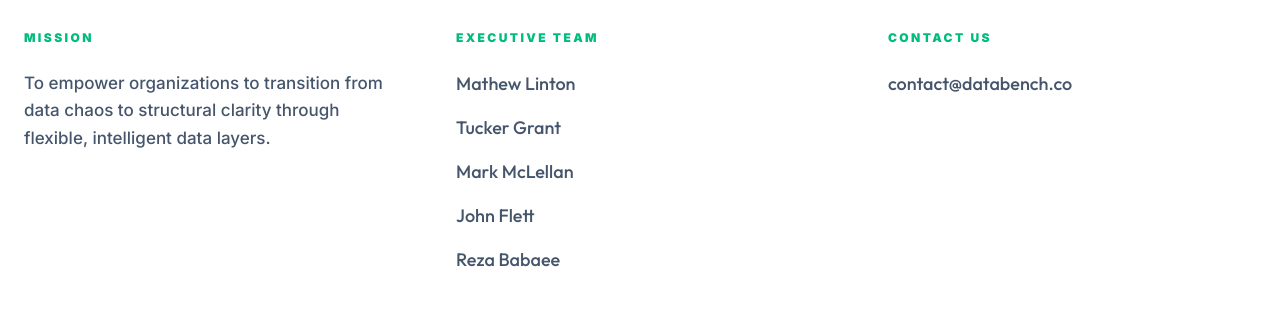
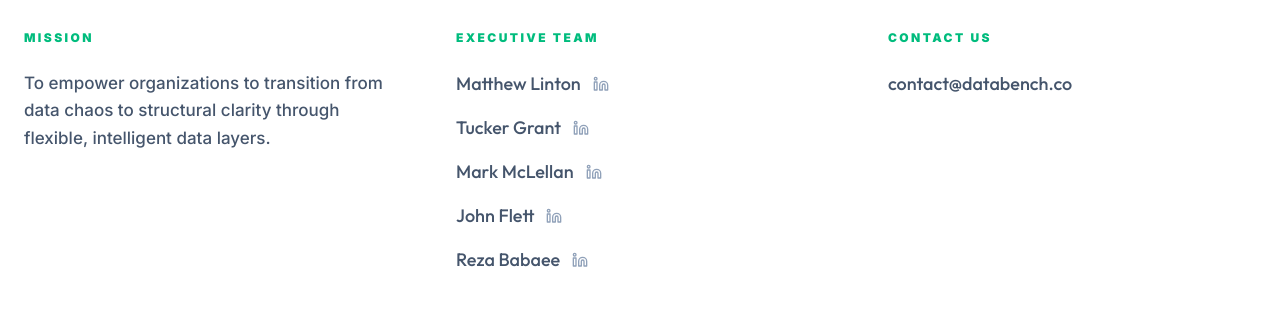
Before and after one commit to msantacruz777/Databench, a React (Vite) app: page / in a window 1280 px wide. Shown: the part 6249-6567 px from the top of the page. Built offline with nearby package versions, Linux system fonts and the light colour scheme; no server answers.

Commit message:
fix(team): Update LinkedIn URLs and link styling
Corrected LinkedIn profile URLs for team members and adjusted the hover effect for social media links to improve visual consistency.

```diff
--- a/src/App.tsx
+++ b/src/App.tsx
@@ -333,10 +333,10 @@
   const { t } = useTranslation();
 
   const team = [
-    { name: 'Mathew Linton', linkedin: 'https://linkedin.com/in/mathewlinton' },
-    { name: 'Tucker Grant', linkedin: 'https://linkedin.com/in/tuckergrant' },
-    { name: 'Mark McLellan', linkedin: 'https://linkedin.com/in/markmclellan' },
-    { name: 'John Flett', linkedin: 'https://linkedin.com/in/johnflett' },
+    { name: 'Matthew Linton', linkedin: 'https://www.linkedin.com/in/matthew-linton-1b6a453/?skipRedirect=true' },
+    { name: 'Tucker Grant', linkedin: 'https://www.linkedin.com/in/tuckerkgrant/' },
+    { name: 'Mark McLellan', linkedin: 'https://www.linkedin.com/in/markmclellan/' },
+    { name: 'John Flett', linkedin: 'https://www.linkedin.com/in/john-flett-05a2a393/' },
     { name: 'Reza Babaee', linkedin: 'https://www.linkedin.com/in/reza-babaee/' }
   ];
 
@@ -400,7 +400,7 @@
                     href={member.linkedin}
                     target="_blank"
                     rel="noopener noreferrer"
-                    className="text-slate-300 hover:text-[#0077b5] opacity-0 group-hover:opacity-100 transition-all"
+                    className="text-slate-400 hover:text-[#0077b5] transition-all"
                   >
                     <Linkedin className="w-4 h-4" />
                   </a>
```
